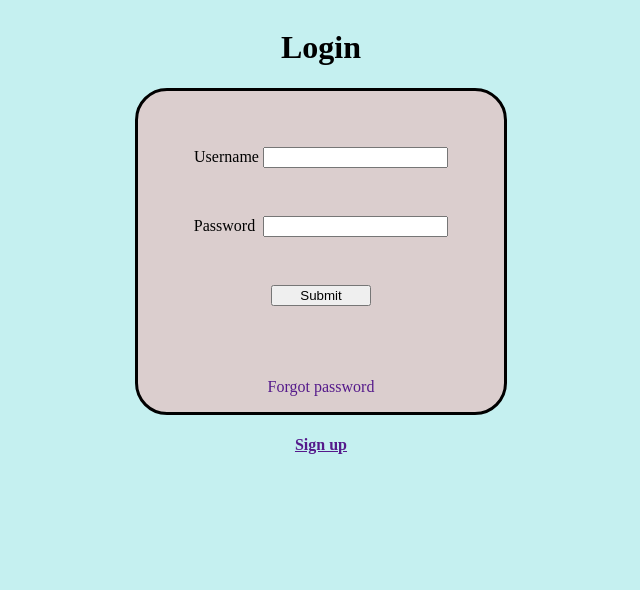
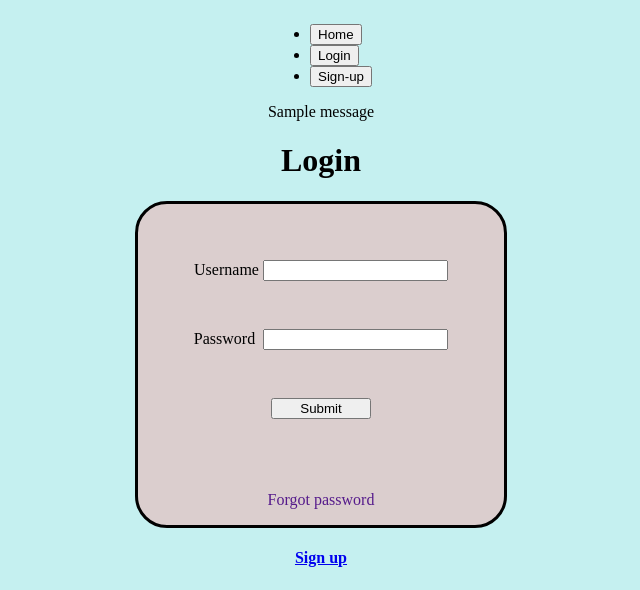
Before and after one commit to basheeromy/Unit-3, a Django app: page /user/ in a window 1280 px wide. Shown: the top 590 px of the page, without its empty margins (319-959 px from the left). Run offline with Django 4.2, Linux system fonts and the light colour scheme; one stand-in notice (Sample message) is shown.

Commit message:
created templates for user management

```diff
--- /dev/null
+++ b/django-basics/first-project/first_project/login_page/templates/login_page/base.html
@@ -0,0 +1,39 @@
+{% load static %}
+<!DOCTYPE html>
+<html lang="en">
+<head>
+    <meta charset="UTF-8">
+    <meta http-equiv="X-UA-Compatible" content="IE=edge">
+    <meta name="viewport" content="width=device-width, initial-scale=1.0">
+    <link rel="stylesheet" href="{% static 'login_page/styles/style.css'%}">
+    {% if title %}
+        <title>Django-web-{{title}}</title>
+    {% else %}
+        <title>Django Blog</title>
+    {% endif %}
+
+    {% block login_css %}{% endblock %}
+</head>
+<body>
+    <header>
+        <nav>
+            <ul class="nav-bar">
+                <li><a href="{% url 'home_view'%}"><button>Home</button></a></li>
+                <li><a href="{% url 'login_page'%}"><button>Login</button></a></li>
+                <li><a href="{% url 'sign_up'%}"><button>Sign-up</button></a></li>
+            </ul>
+        </nav>
+
+    </header>
+    <div>
+        {% if messages %}
+            {% for message in  messages%}
+                <div>
+                    {{ message }}
+                </div>
+            {% endfor %}
+        {% endif %}
+    </div>
+    {% block content%}  {% endblock %}
+</body>
+</html>
--- a/django-basics/first-project/first_project/login_page/templates/login_page/login.html
+++ b/django-basics/first-project/first_project/login_page/templates/login_page/login.html
@@ -1,20 +1,19 @@
+{% extends 'login_page/base.html' %}
+
 {% load static %}
 
-<!DOCTYPE html>
-<html lang="en">
-<head>
-    <meta charset="UTF-8">
-    <meta http-equiv="X-UA-Compatible" content="IE=edge">
-    <meta name="viewport" content="width=device-width, initial-scale=1.0">
-    <link rel="stylesheet" href="{% static 'login_page/styles/style.css' %}">
-    <title>Login</title>
-</head>
-<body>
+
+{% block login_css %}
+    <link rel="stylesheet" href=" {% static 'login-page/styles/style.css'%} ">
+{% endblock %}
+{% block content %}
+
     <header>
         <h1>Login</h1>
     </header>
     <section id="section1">
-        <form>
+        <form action="" method="POST">
+            {% csrf_token %}
 
             <div>
                 <label for="username">Username</label>
@@ -36,6 +35,5 @@
     </section>
 
 
-    <h4> <a href="">Sign up</a> </h4>
-</body>
-</html>
+    <h4> <a href="{% url 'sign_up'%}">Sign up</a> </h4>
+{% endblock content %}
```
Also changed, not shown: django-basics/first-project/first_project/login_page/templates/login_page/sign_up.html (added, +26 -0 lines).
